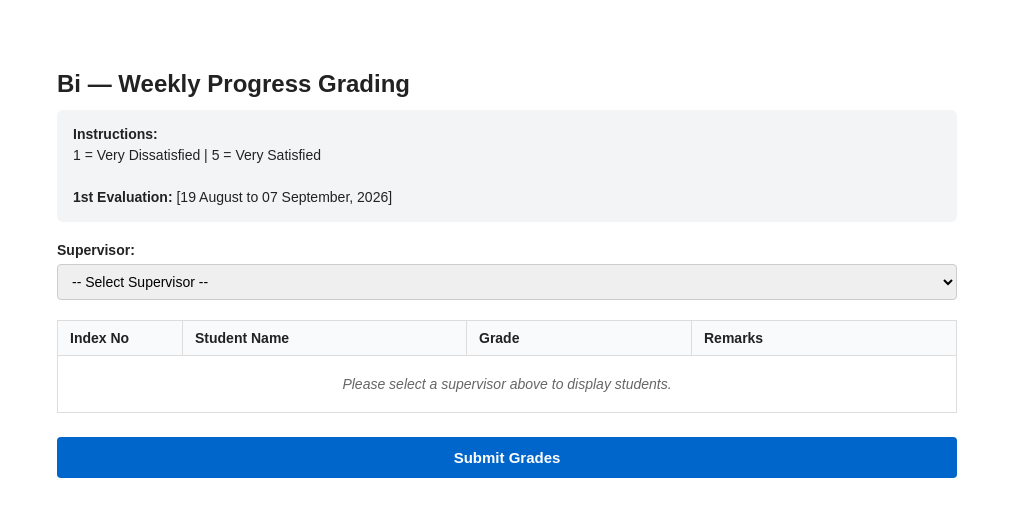
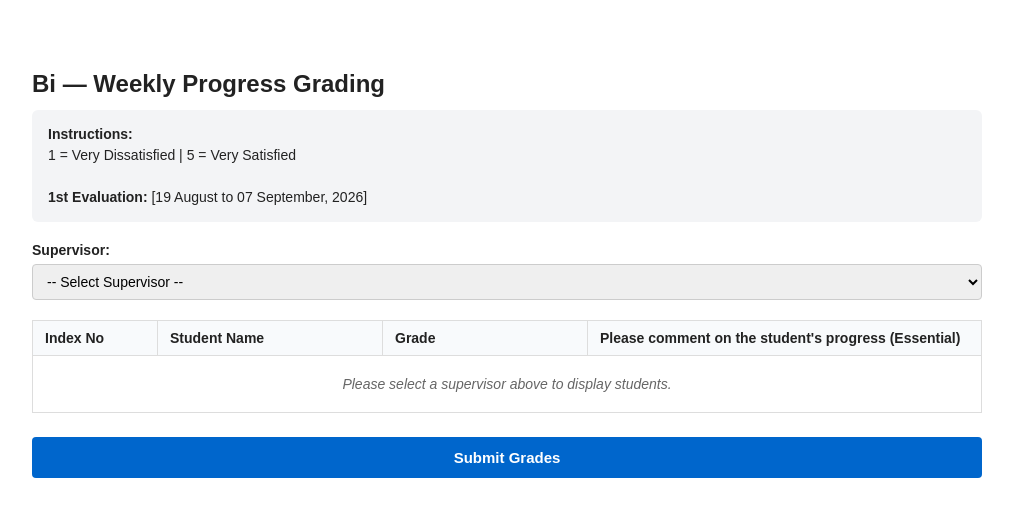
Before and after one commit to Dalpedil/weekly-grading-app, a website: page public/index.html in a window 1280 px wide. Shown: the whole page, without its empty margins (133-1146 px from the left). Drawn offline with Linux system fonts and the light colour scheme.

Commit message:
Update index.html

```diff
--- a/public/index.html
+++ b/public/index.html
@@ -5,7 +5,7 @@
   <meta name="viewport" content="width=device-width, initial-scale=1.0" />
   <title>Bi — Weekly Progress Grading</title>
   <style>
-    body { font-family: Arial, sans-serif; max-width: 900px; margin: 30px auto; padding: 20px; color: #222; }
+    body { font-family: Arial, sans-serif; max-width: 950px; margin: 30px auto; padding: 20px; color: #222; }
     h2 { margin-bottom: 12px; }
     .instruction-box { background-color: #f3f4f6; border-radius: 6px; padding: 14px 16px; margin-bottom: 20px; font-size: 14px; line-height: 1.5; }
     .form-group { margin-bottom: 20px; }
@@ -41,9 +41,9 @@
       <thead>
         <tr>
           <th style="width: 100px;">Index No</th>
-          <th>Student Name</th>
-          <th style="width: 200px;">Grade</th>
-          <th style="width: 240px;">Remarks</th>
+          <th style="width: 200px;">Student Name</th>
+          <th style="width: 180px;">Grade</th>
+          <th>Please comment on the student's progress (Essential)</th>
         </tr>
       </thead>
       <tbody id="studentTableBody">
@@ -150,7 +150,7 @@
             </select>
           </td>
           <td>
-            <input type="text" class="remark-input" placeholder="Optional remarks..." />
+            <input type="text" class="remark-input" placeholder="Enter progress comments..." required />
           </td>
         `;
         tableBody.appendChild(tr);
@@ -171,7 +171,7 @@
           indexNo: row.getAttribute('data-index'),
           name: row.getAttribute('data-name'),
           grade: row.querySelector('.grade-select').value,
-          remarks: row.querySelector('.remark-input').value.trim() || '—'
+          remarks: row.querySelector('.remark-input').value.trim()
         });
       });
 
```
